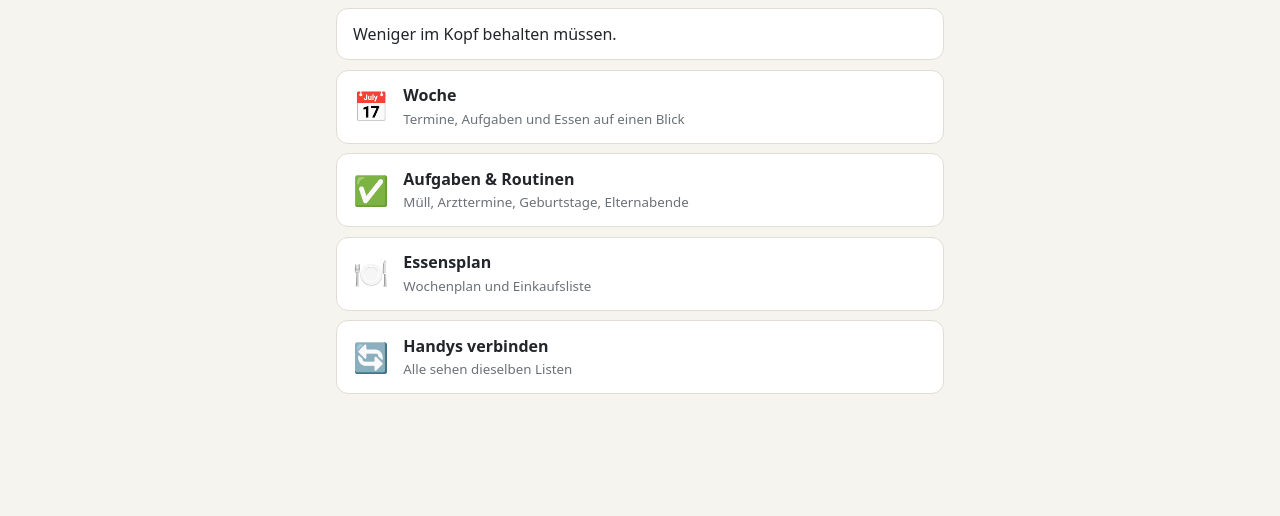
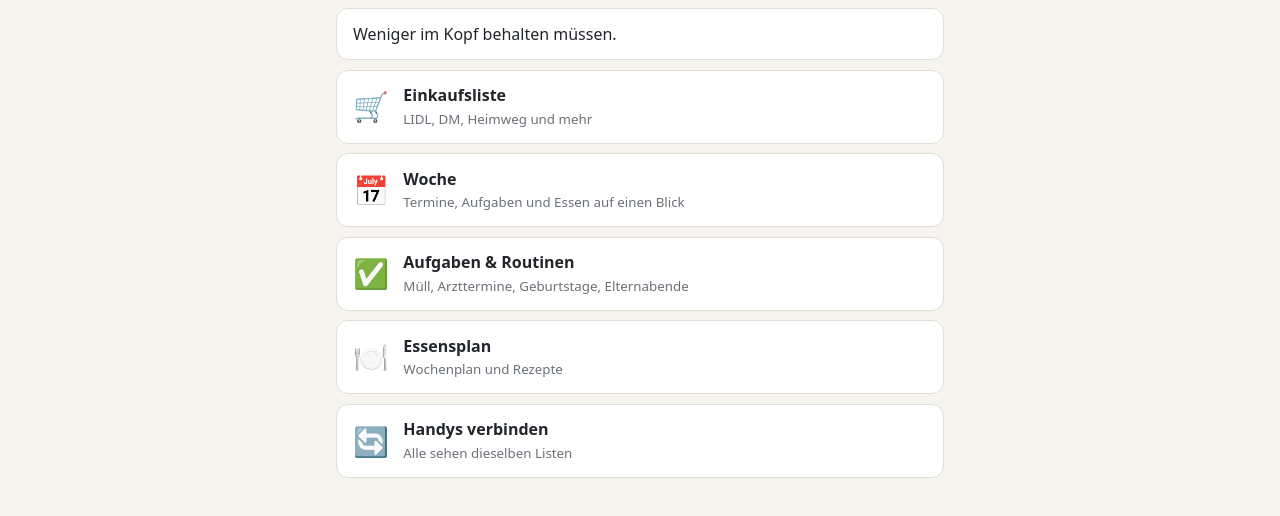
Before and after one commit to zfb4bkd5jt-netizen/Familie, a plain HTML site: page index.html in a window 1280 px wide. Shown: the part 264-780 px from the top of the page. Drawn offline with Linux system fonts and the light colour scheme.

Commit message:
Startseite: Direktlink zur Einkaufsliste
essen/#einkauf öffnet gleich den Reiter Einkauf (optional #einkauf=dm).

Co-Authored-By: Claude Opus 5.5 <noreply@anthropic.com>
Claude-Session: https://claude.ai/code/session_012gHBVkejV41dr8JSkA6Ch5

```diff
--- a/index.html
+++ b/index.html
@@ -25,6 +25,10 @@
     <p id="gruss" class="karte">Weniger im Kopf behalten müssen.</p>
     <!-- Module: jeweils ein Ordner mit eigener index.html. Neue Module hier ergänzen. -->
     <nav>
+      <a class="karte modul" href="essen/#einkauf">
+        <span class="symbol">🛒</span>
+        <span><strong>Einkaufsliste</strong><small>LIDL, DM, Heimweg und mehr</small></span>
+      </a>
       <a class="karte modul" href="kalender/">
         <span class="symbol">📅</span>
         <span><strong>Woche</strong><small>Termine, Aufgaben und Essen auf einen Blick</small></span>
@@ -35,7 +39,7 @@
       </a>
       <a class="karte modul" href="essen/">
         <span class="symbol">🍽️</span>
-        <span><strong>Essensplan</strong><small>Wochenplan und Einkaufsliste</small></span>
+        <span><strong>Essensplan</strong><small>Wochenplan und Rezepte</small></span>
       </a>
     </nav>
     <a class="karte modul" href="gemeinsam/abgleich.html">
```
Also changed, not shown: essen/essen.js (+9 -1 lines).
